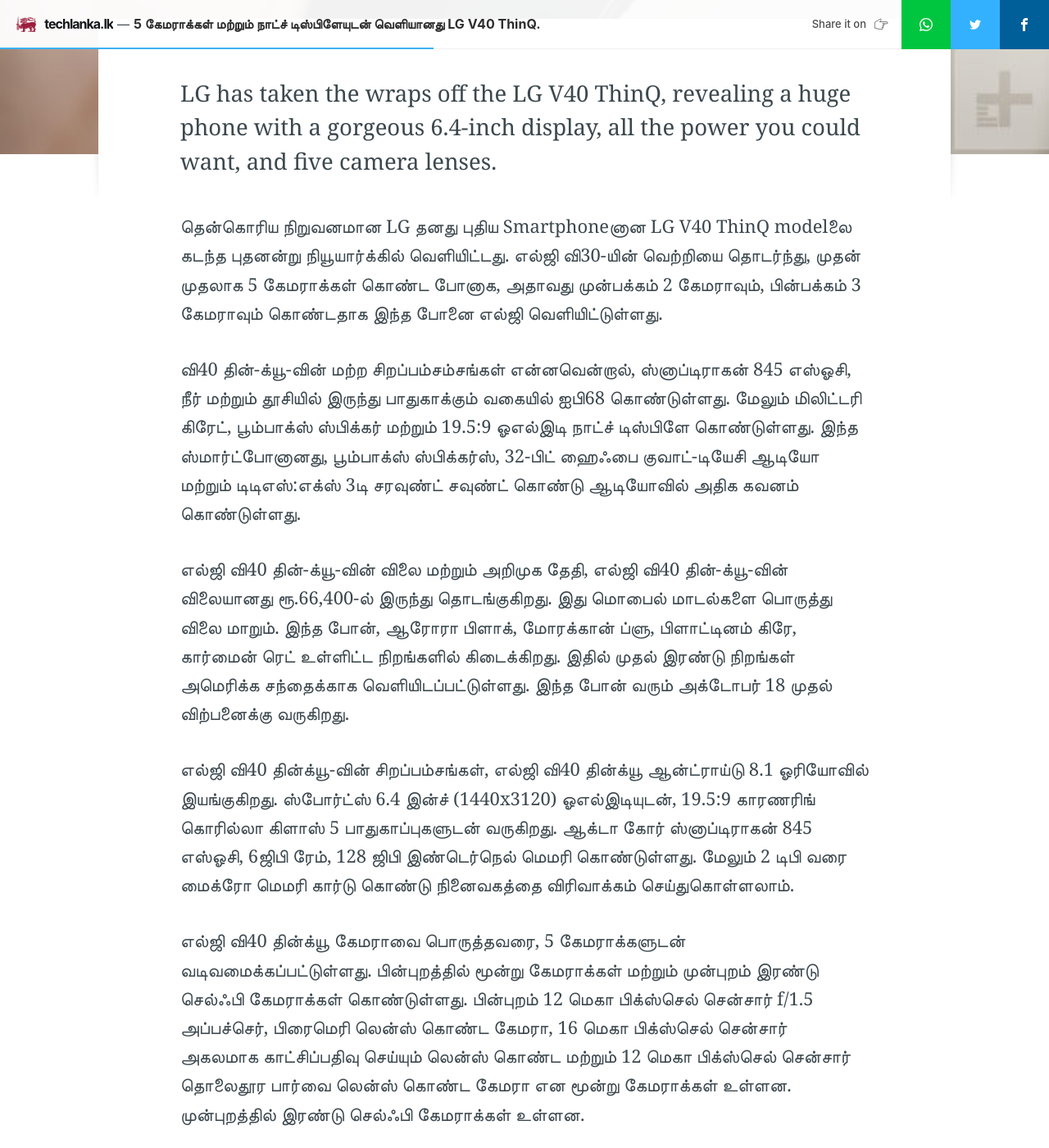
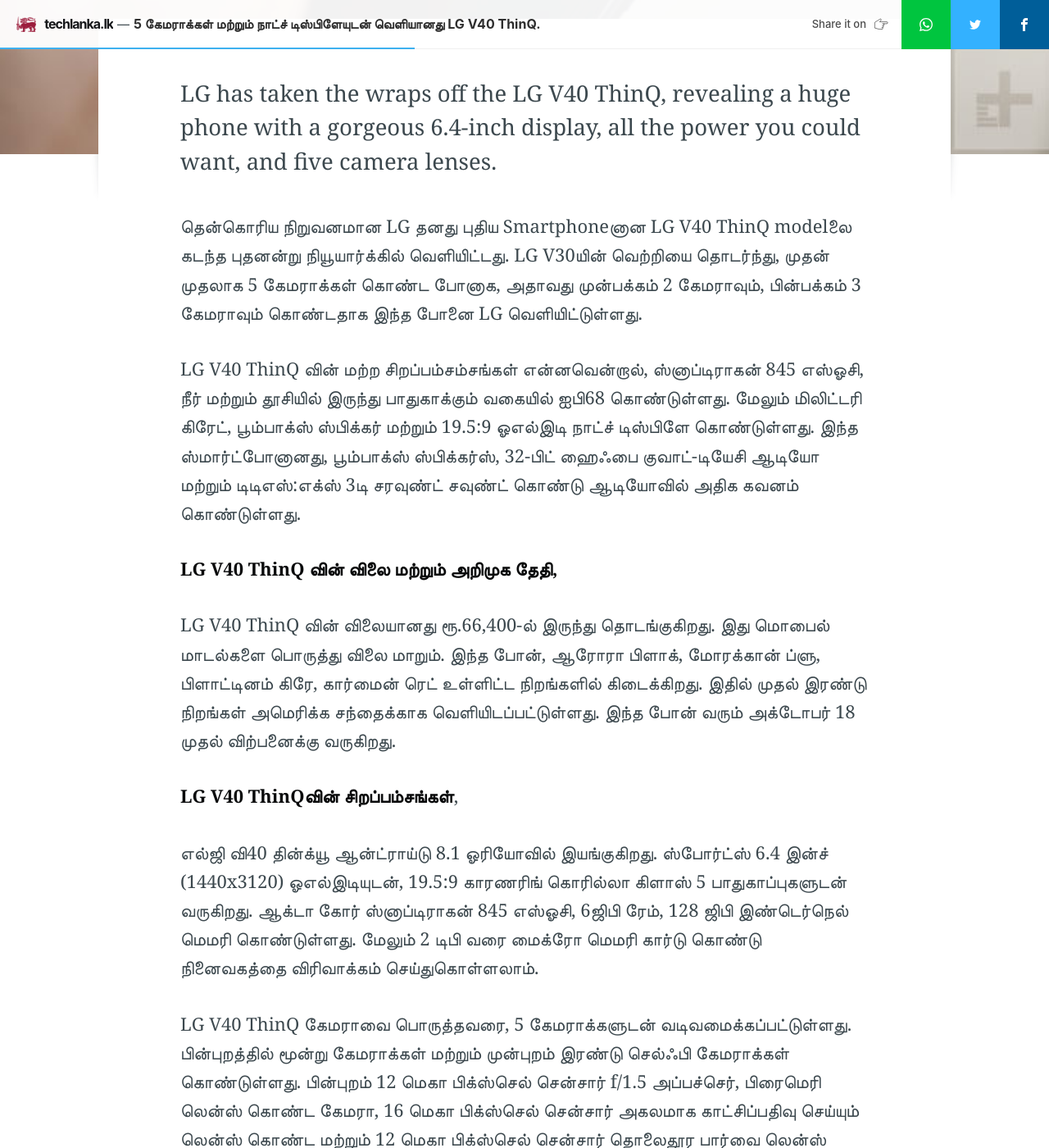
Before and after one commit to techlanka/blog, a Jekyll site: the page built from _posts/2018-10-07-LG-V40-ThinQ-released.md, in a window 1280 px wide and 1400 px high, scrolled down 931 px. Shown: the whole window at 82% size. Built offline with Jekyll 4.4.1, drawn with Linux system fonts in a browser that asks for light colours; nearby versions of some CDN libraries; comment, search, counter and statistics services are not loaded; some of the changed text lies outside the part shown.

Commit message:
Update 2018-10-07-LG-V40-ThinQ-released.md

```diff
--- a/_posts/2018-10-07-LG-V40-ThinQ-released.md
+++ b/_posts/2018-10-07-LG-V40-ThinQ-released.md
@@ -1,28 +1,30 @@
 ---
 layout: post
 current: post
-cover: 'assets/images/lg-v40-thinq.jpg'
-navigation: True
+cover: assets/images/lg-v40-thinq.jpg
+navigation: true
 title: 5 கேமராக்கள் மற்றும் நாட்ச் டிஸ்பிளேயுடன் வெளியானது LG V40 ThinQ.
-date: 2018-10-07 12:05:00
+date: 2018-10-07T12:05:00.000Z
 tags: android
 class: post-template
-subclass: 'post'
+subclass: post
 author: imran
-
+published: true
 ---
 LG has taken the wraps off the LG V40 ThinQ, revealing a huge phone with a gorgeous 6.4-inch display, all the power you could want, and five camera lenses.
 
-தென்கொரிய நிறுவனமான LG தனது புதிய Smartphoneனான LG V40 ThinQ modelலை கடந்த புதனன்று நியூயார்க்கில் வெளியிட்டது. எல்ஜி வி30-யின் வெற்றியை தொடர்ந்து, முதன் முதலாக 5 கேமராக்கள் கொண்ட போனாக, அதாவது முன்பக்கம் 2 கேமராவும், பின்பக்கம் 3 கேமராவும் கொண்டதாக இந்த போனை எல்ஜி வெளியிட்டுள்ளது.
+தென்கொரிய நிறுவனமான LG தனது புதிய Smartphoneனான LG V40 ThinQ modelலை கடந்த புதனன்று நியூயார்க்கில் வெளியிட்டது. LG V30யின் வெற்றியை தொடர்ந்து, முதன் முதலாக 5 கேமராக்கள் கொண்ட போனாக, அதாவது முன்பக்கம் 2 கேமராவும், பின்பக்கம் 3 கேமராவும் கொண்டதாக இந்த போனை LG வெளியிட்டுள்ளது.
 
-வி40 தின்-க்யூ-வின் மற்ற சிறப்பம்சம்சங்கள் என்னவென்றால், ஸ்னாப்டிராகன் 845 எஸ்ஓசி, நீர் மற்றும் தூசியில் இருந்து பாதுகாக்கும் வகையில் ஐபி68 கொண்டுள்ளது. மேலும் மிலிட்டரி கிரேட், பூம்பாக்ஸ் ஸ்பிக்கர் மற்றும் 19.5:9 ஓஎல்இடி நாட்ச் டிஸ்பிளே கொண்டுள்ளது. இந்த ஸ்மார்ட்போனானது, பூம்பாக்ஸ் ஸ்பிக்கர்ஸ், 32-பிட் ஹைஃபை குவாட்-டியேசி ஆடியோ மற்றும் டிடிஎஸ்:எக்ஸ் 3டி சரவுண்ட் சவுண்ட் கொண்டு ஆடியோவில் அதிக கவனம் கொண்டுள்ளது.
+LG V40 ThinQ வின் மற்ற சிறப்பம்சம்சங்கள் என்னவென்றால், ஸ்னாப்டிராகன் 845 எஸ்ஓசி, நீர் மற்றும் தூசியில் இருந்து பாதுகாக்கும் வகையில் ஐபி68 கொண்டுள்ளது. மேலும் மிலிட்டரி கிரேட், பூம்பாக்ஸ் ஸ்பிக்கர் மற்றும் 19.5:9 ஓஎல்இடி நாட்ச் டிஸ்பிளே கொண்டுள்ளது. இந்த ஸ்மார்ட்போனானது, பூம்பாக்ஸ் ஸ்பிக்கர்ஸ், 32-பிட் ஹைஃபை குவாட்-டியேசி ஆடியோ மற்றும் டிடிஎஸ்:எக்ஸ் 3டி சரவுண்ட் சவுண்ட் கொண்டு ஆடியோவில் அதிக கவனம் கொண்டுள்ளது.
 
-எல்ஜி வி40 தின்-க்யூ-வின் விலை மற்றும் அறிமுக தேதி,
-எல்ஜி வி40 தின்-க்யூ-வின் விலையானது ரூ.66,400-ல் இருந்து தொடங்குகிறது. இது மொபைல் மாடல்களை பொருத்து விலை மாறும். இந்த போன், ஆரோரா பிளாக், மோரக்கான் ப்ளு, பிளாட்டினம் கிரே, கார்மைன் ரெட் உள்ளிட்ட நிறங்களில் கிடைக்கிறது. இதில் முதல் இரண்டு நிறங்கள் அமெரிக்க சந்தைக்காக வெளியிடப்பட்டுள்ளது. இந்த போன் வரும் அக்டோபர் 18 முதல் விற்பனைக்கு வருகிறது.
+**LG V40 ThinQ வின் விலை மற்றும் அறிமுக தேதி,**
 
-எல்ஜி வி40 தின்க்யூ-வின் சிறப்பம்சங்கள்,
+LG V40 ThinQ வின் விலையானது ரூ.66,400-ல் இருந்து தொடங்குகிறது. இது மொபைல் மாடல்களை பொருத்து விலை மாறும். இந்த போன், ஆரோரா பிளாக், மோரக்கான் ப்ளு, பிளாட்டினம் கிரே, கார்மைன் ரெட் உள்ளிட்ட நிறங்களில் கிடைக்கிறது. இதில் முதல் இரண்டு நிறங்கள் அமெரிக்க சந்தைக்காக வெளியிடப்பட்டுள்ளது. இந்த போன் வரும் அக்டோபர் 18 முதல் விற்பனைக்கு வருகிறது.
+
+**LG V40 ThinQவின் சிறப்பம்சங்கள்**,
+
 எல்ஜி வி40 தின்க்யூ ஆன்ட்ராய்டு 8.1 ஓரியோவில் இயங்குகிறது. ஸ்போர்ட்ஸ் 6.4 இன்ச் (1440x3120) ஓஎல்இடியுடன், 19.5:9 காரணரிங் கொரில்லா கிளாஸ் 5 பாதுகாப்புகளுடன் வருகிறது. ஆக்டா கோர் ஸ்னாப்டிராகன் 845 எஸ்ஓசி, 6ஜிபி ரேம், 128 ஜிபி இண்டெர்நெல் மெமரி கொண்டுள்ளது. மேலும் 2 டிபி வரை மைக்ரோ மெமரி கார்டு கொண்டு நினைவகத்தை விரிவாக்கம் செய்துகொள்ளலாம்.
 
-எல்ஜி வி40 தின்க்யூ கேமராவை பொருத்தவரை, 5 கேமராக்களுடன் வடிவமைக்கப்பட்டுள்ளது. பின்புறத்தில் மூன்று கேமராக்கள் மற்றும் முன்புறம் இரண்டு செல்ஃபி கேமராக்கள் கொண்டுள்ளது. பின்புறம் 12 மெகா பிக்ஸ்செல் சென்சார் f/1.5 அப்பச்செர், பிரைமெரி லென்ஸ் கொண்ட கேமரா, 16 மெகா பிக்ஸ்செல் சென்சார் அகலமாக காட்சிப்பதிவு செய்யும் லென்ஸ் கொண்ட மற்றும் 12 மெகா பிக்ஸ்செல் சென்சார் தொலைதூர பார்வை லென்ஸ் கொண்ட கேமரா என மூன்று கேமராக்கள் உள்ளன. முன்புறத்தில் இரண்டு செல்ஃபி கேமராக்கள் உள்ளன.
+LG V40 ThinQ கேமராவை பொருத்தவரை, 5 கேமராக்களுடன் வடிவமைக்கப்பட்டுள்ளது. பின்புறத்தில் மூன்று கேமராக்கள் மற்றும் முன்புறம் இரண்டு செல்ஃபி கேமராக்கள் கொண்டுள்ளது. பின்புறம் 12 மெகா பிக்ஸ்செல் சென்சார் f/1.5 அப்பச்செர், பிரைமெரி லென்ஸ் கொண்ட கேமரா, 16 மெகா பிக்ஸ்செல் சென்சார் அகலமாக காட்சிப்பதிவு செய்யும் லென்ஸ் கொண்ட மற்றும் 12 மெகா பிக்ஸ்செல் சென்சார் தொலைதூர பார்வை லென்ஸ் கொண்ட கேமரா என மூன்று கேமராக்கள் உள்ளன. முன்புறத்தில் இரண்டு செல்ஃபி கேமராக்கள் உள்ளன.
 
-அத்துடன் 3,300 எம்ஏஎச் திறன் கொண்ட பேட்டரி மற்றும் விரைவில் சார்ஜ் ஏறும் வகையில் 3.0 வயர்லெஸ் சார்ஜிங், யூஎஸ்பி - சி டைப் கொண்டுள்ளது. இந்த போன் 158.7x75.8x7.79mm அளவு மற்றும் 169 கிராம் எடை கொண்டுள்ளது.
+அத்துடன் 3,300mAh திறன் கொண்ட பேட்டரி மற்றும் விரைவில் சார்ஜ் ஏறும் வகையில் 3.0 வயர்லெஸ் சார்ஜிங், யூஎஸ்பி - சி டைப் கொண்டுள்ளது. இந்த போன் 158.7x75.8x7.79mm அளவு மற்றும் 169 கிராம் எடை கொண்டுள்ளது.
```
